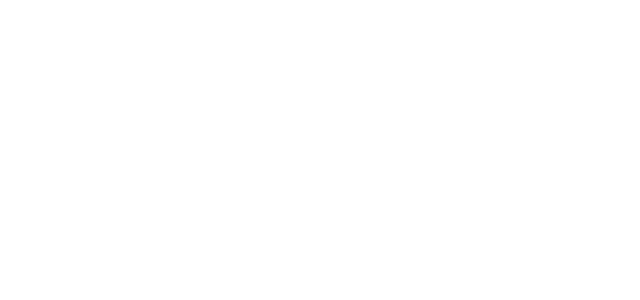
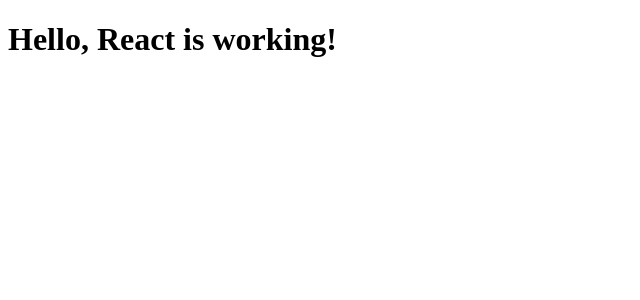
Before and after one commit to ToanTM5149/ITSS_JP_FoodBlog, a React (Create React App) app in the folder client/: page / in a window 1280 px wide. Shown: the top 300 px of the page, without its empty margins (0-640 px from the left). Built offline with nearby package versions, Linux system fonts and the light colour scheme.

Commit message:
update readme

```diff
--- a/client/src/App.js
+++ b/client/src/App.js
@@ -1,9 +1,12 @@
 import React from 'react';
+// import DetailsBlog from "./DetailsBlog" (đường dẫn đến file đó)
 
 function App() {
   return (
     <div className="App">
-
+      <h1>Hello, React is working!</h1> {/* có thể thêm nội dung vào như này  */}
+      {/* <DetailsBlog /> */}
+      {/* hoặc như này khi có 1 component được export với tên như vậy, và mình muốn hiển thị ở đây*/}
     </div>
   );
 }
```
Also changed, not shown: client/public/image/image.png (added).
